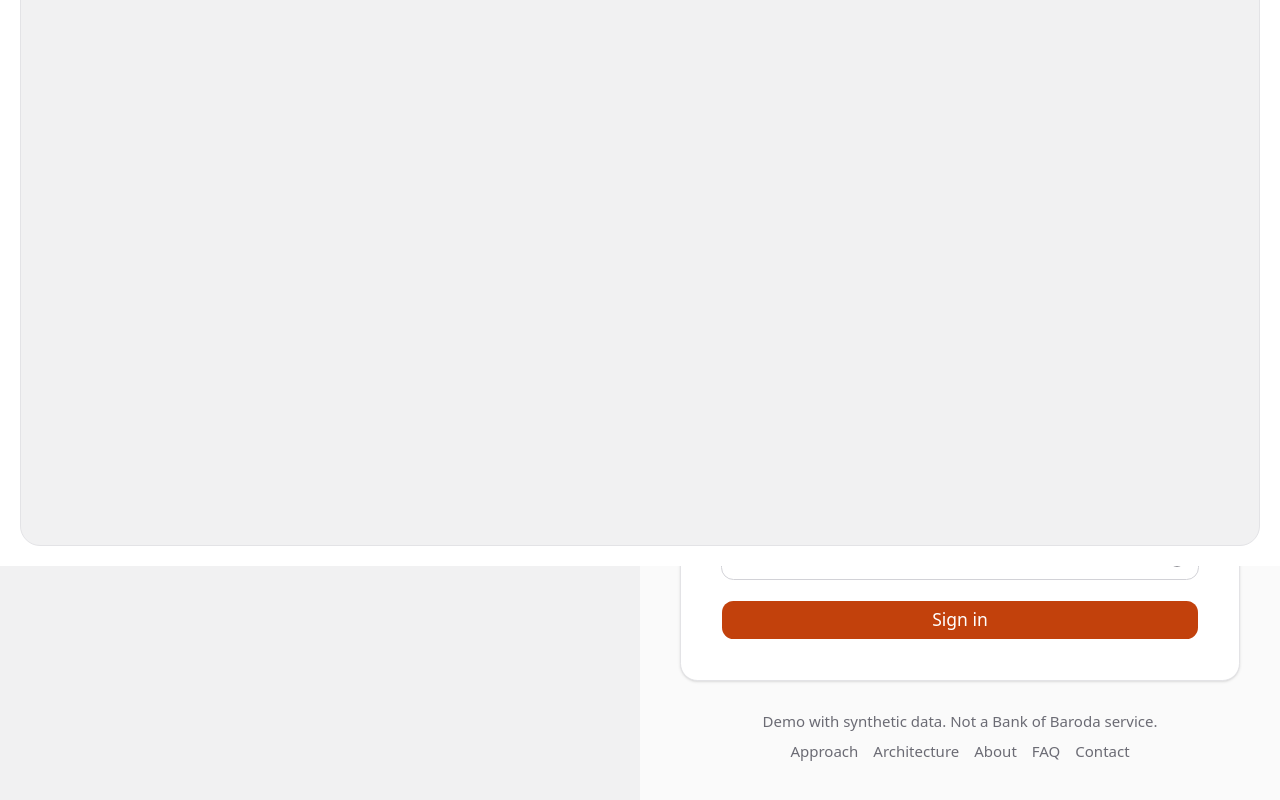
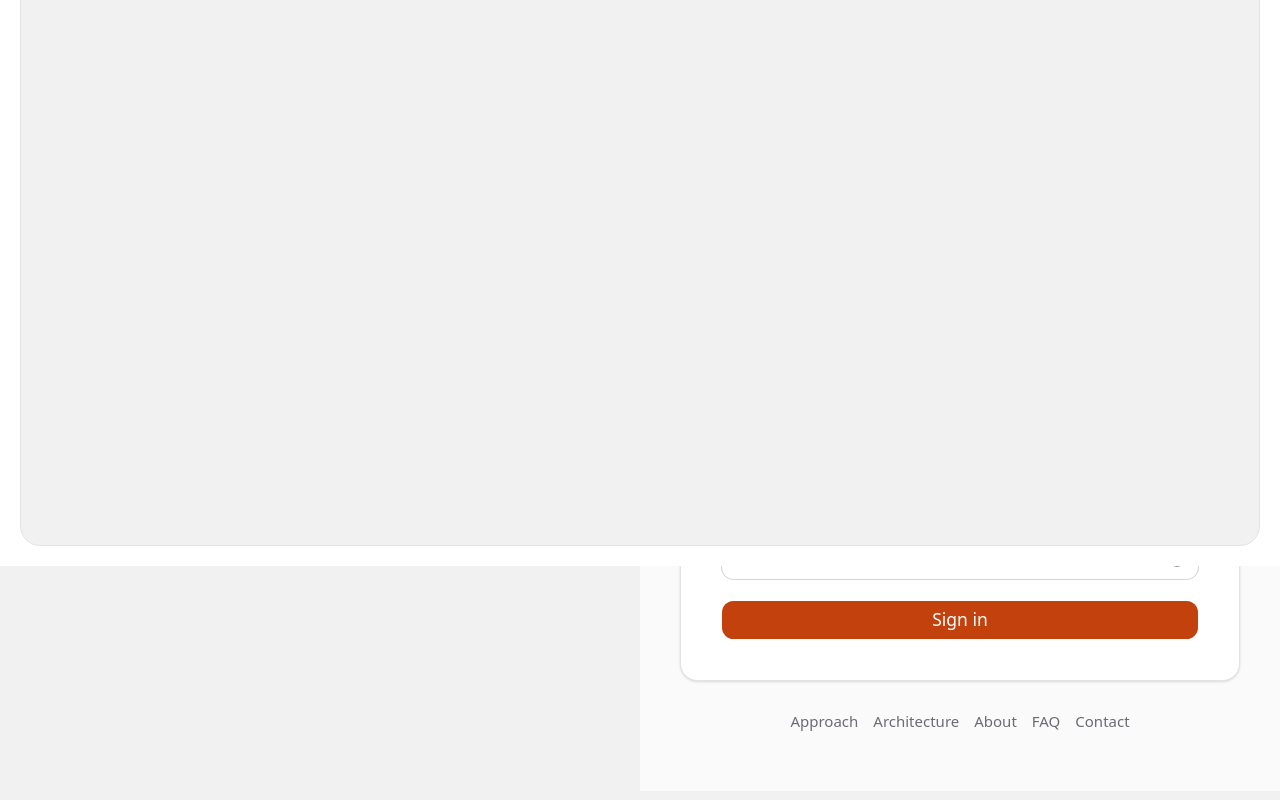
Before and after one commit to fbivinay/BOB-Agentic-Loan-Approval-Demo, a React (Vite) app in the folder frontend/: page /sign-in in a window 1280 px wide. Shown: the part 234-1034 px from the top of the page. Built offline with nearby package versions, Linux system fonts and the light colour scheme; no server answers.

Commit message:
Frontend: drop the duplicate demo note under the sign-in card

```diff
--- a/frontend/src/pages/SignIn.tsx
+++ b/frontend/src/pages/SignIn.tsx
@@ -192,8 +192,7 @@ export function SignIn() {
             </form>
           </div>
 
-          <div className="space-y-2 text-center text-xs text-muted-foreground">
-            <p>Demo with synthetic data. Not a Bank of Baroda service.</p>
+          <div className="text-center text-xs text-muted-foreground">
             <p className="flex flex-wrap justify-center gap-x-3 gap-y-1">
               {PUBLIC_LINKS.map((l) => (
                 <Link key={l.to} to={l.to} className="underline-offset-4 hover:text-brand hover:underline">
```
